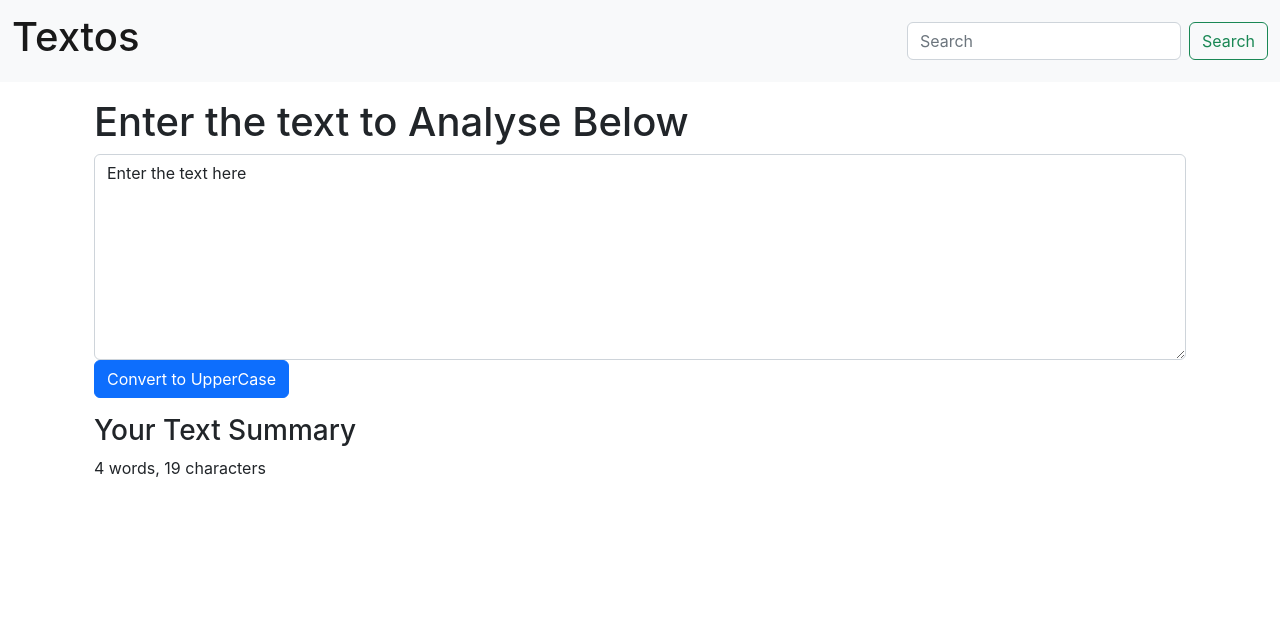
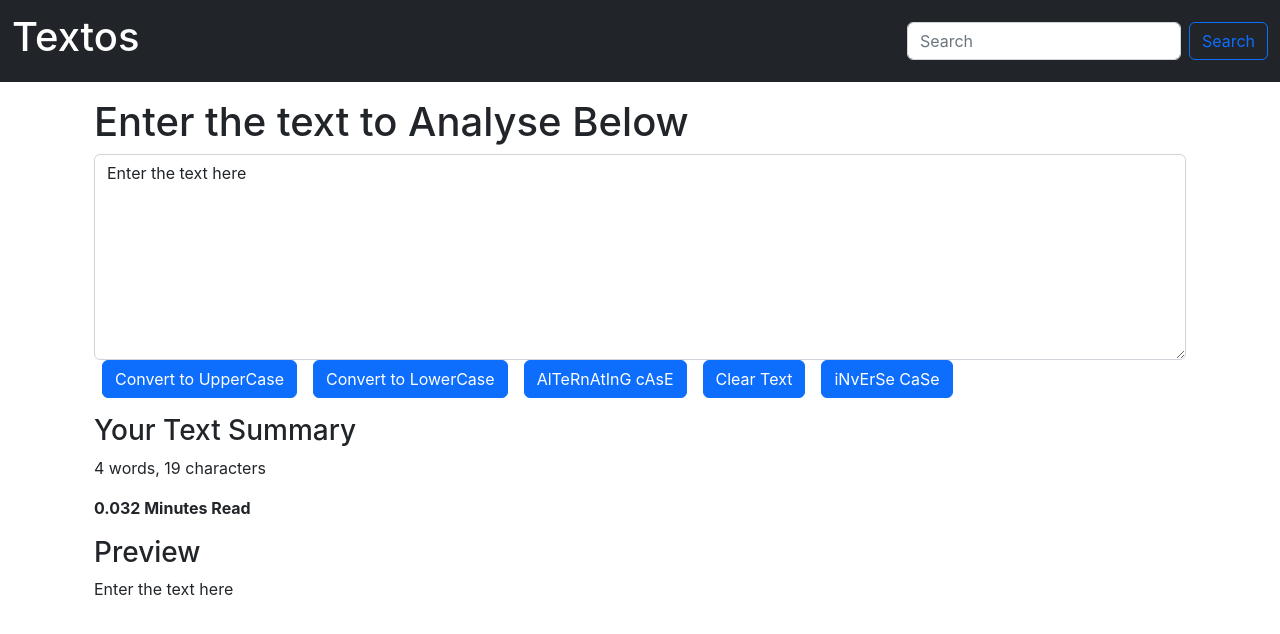
Before and after one commit to Suyash2711/Textos, a React (Create React App) app: page / in a window 1280 px wide. Shown: the top 634 px of the page. Built offline with nearby package versions, Linux system fonts and the light colour scheme.

Commit message:
added function

```diff
--- a/src/components/Navbar.js
+++ b/src/components/Navbar.js
@@ -6,7 +6,7 @@ import PropTypes from 'prop-types'
 export default function Navbar(props) {
   return (
     <>
-    <nav className="navbar navbar-expand-lg bg-light">
+    <nav className="navbar navbar-expand-lg navbar-dark bg-dark">
  <div className="container-fluid">
    <a className="navbar-brand" href="/"><h1>{props.title}</h1></a>
    <button className="navbar-toggler" type="button" data-bs-toggle="collapse" data-bs-target="#navbarSupportedContent" aria-controls="navbarSupportedContent" aria-expanded="false" aria-label="Toggle navigation">
@@ -26,7 +26,7 @@ export default function Navbar(props) {
      </ul>
      <form className="d-flex" role="search">
        <input className="form-control me-2" type="search" placeholder="Search" aria-label="Search" />
-       <button className="btn btn-outline-success" type="submit">Search</button>
+       <button className="btn btn-outline-primary" type="submit">Search</button>
      </form>
    </div>
  </div>
--- a/src/components/textForm.js
+++ b/src/components/textForm.js
@@ -9,10 +9,39 @@ export default function TextForm(props) {
         let newText = text.toUpperCase();
         setText(newText);
     }
+    const handleLowClick = ()=>{
+        // console.log("Lower Case was Clicked");
+        let newText = text.toLowerCase();
+        setText(newText);
+    }
+    const handleclearClick = ()=>{
+        // console.log("Lower Case was Clicked");
+        let newText = "";
+        setText(newText);
+    }
+    const handleinverseClick = ()=>{
+        // console.log("Lower Case was Clicked");
+        var chars = text.toUpperCase().split("");
+        for (var i = 0; i < chars.length; i += 2) {
+            chars[i] = chars[i].toLowerCase();
+          }
+        let newText = chars.join("");
+        setText(newText);
+    }
+    const handlealtClick = ()=>{
+        // console.log("Alternate Case was Clicked");
+        var chars = text.toLowerCase().split("");
+        for (var i = 0; i < chars.length; i += 2) {
+            chars[i] = chars[i].toUpperCase();
+          }
+        let newText = chars.join("");
+        setText(newText);
+    }
     const handleOnChange = (event)=>{
         // console.log("On Change");
         setText(event.target.value);
     }
+
     // text = "New Text"; //Wrong way to change the state
     // setText("New Text"); //Correct way to change the state
     return (
@@ -21,11 +50,18 @@ export default function TextForm(props) {
         {/* <label for="mybox" className="form-label">{props.heading}</label> */}
         <h1>{props.heading}</h1>
         <textarea className="form-control" value = {text} onChange={handleOnChange} id="mybox" rows="8"></textarea>
-        <button className="btn btn-primary" onClick={handleUpClick}>Convert to UpperCase</button>
+        <button className="btn btn-primary mx-2" onClick={handleUpClick}>Convert to UpperCase</button>
+        <button className="btn btn-primary mx-2" onClick={handleLowClick}>Convert to LowerCase</button>
+        <button className="btn btn-primary mx-2" onClick={handlealtClick}>AlTeRnAtInG cAsE</button>
+        <button className="btn btn-primary mx-2" onClick={handleclearClick}>Clear Text</button>
+        <button className="btn btn-primary mx-2" onClick={handleinverseClick}>iNvErSe CaSe</button>
     </div>
     <div className="container my-2">
         <h3>Your Text Summary</h3>
         <p>{text.split(" ").length} words, {text.length} characters</p>
+        <b><p>{0.008 * text.split(" ").length} Minutes Read</p></b>
+        <h3>Preview</h3>
+        <p>{text}</p>
     </div>
     </>
   )
```
